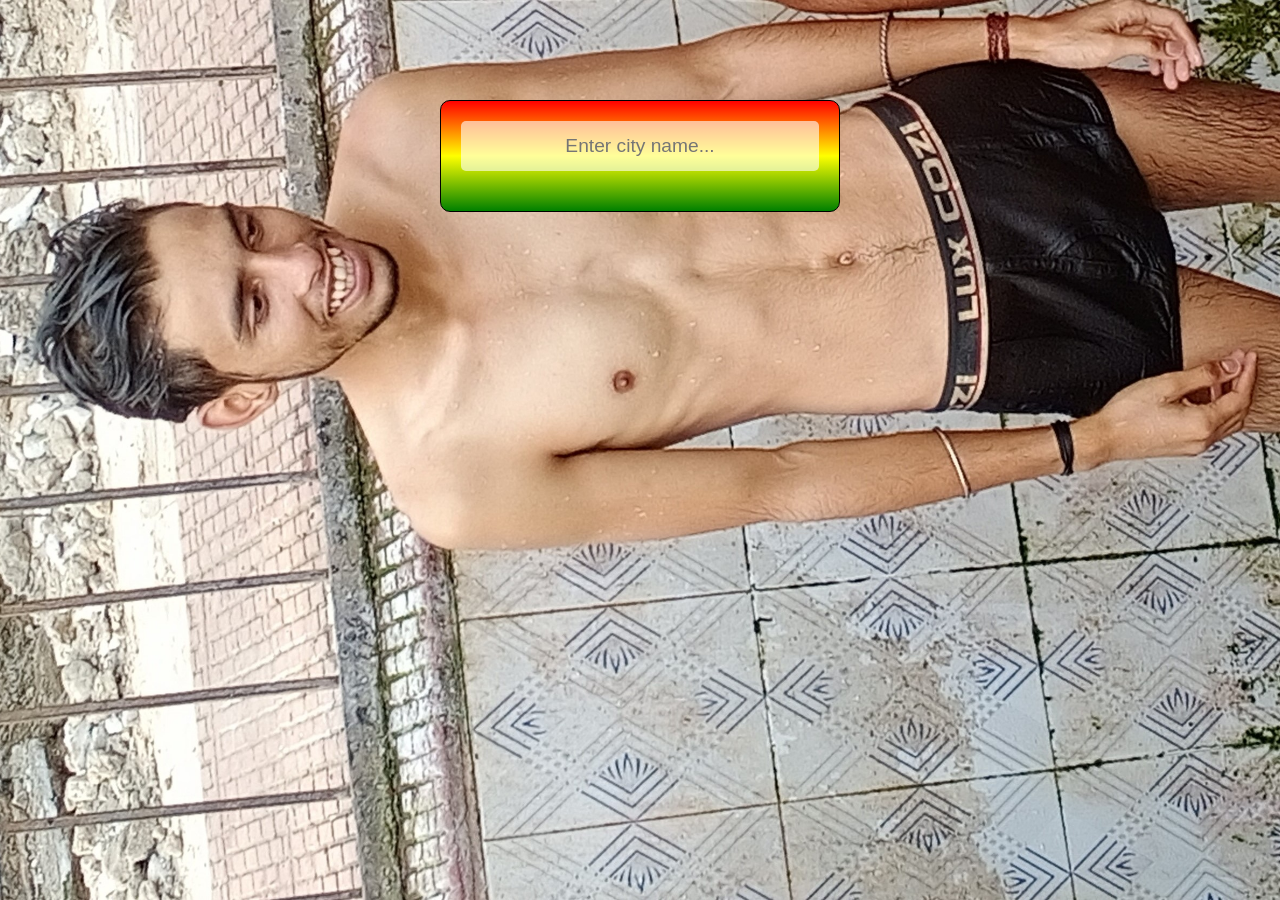
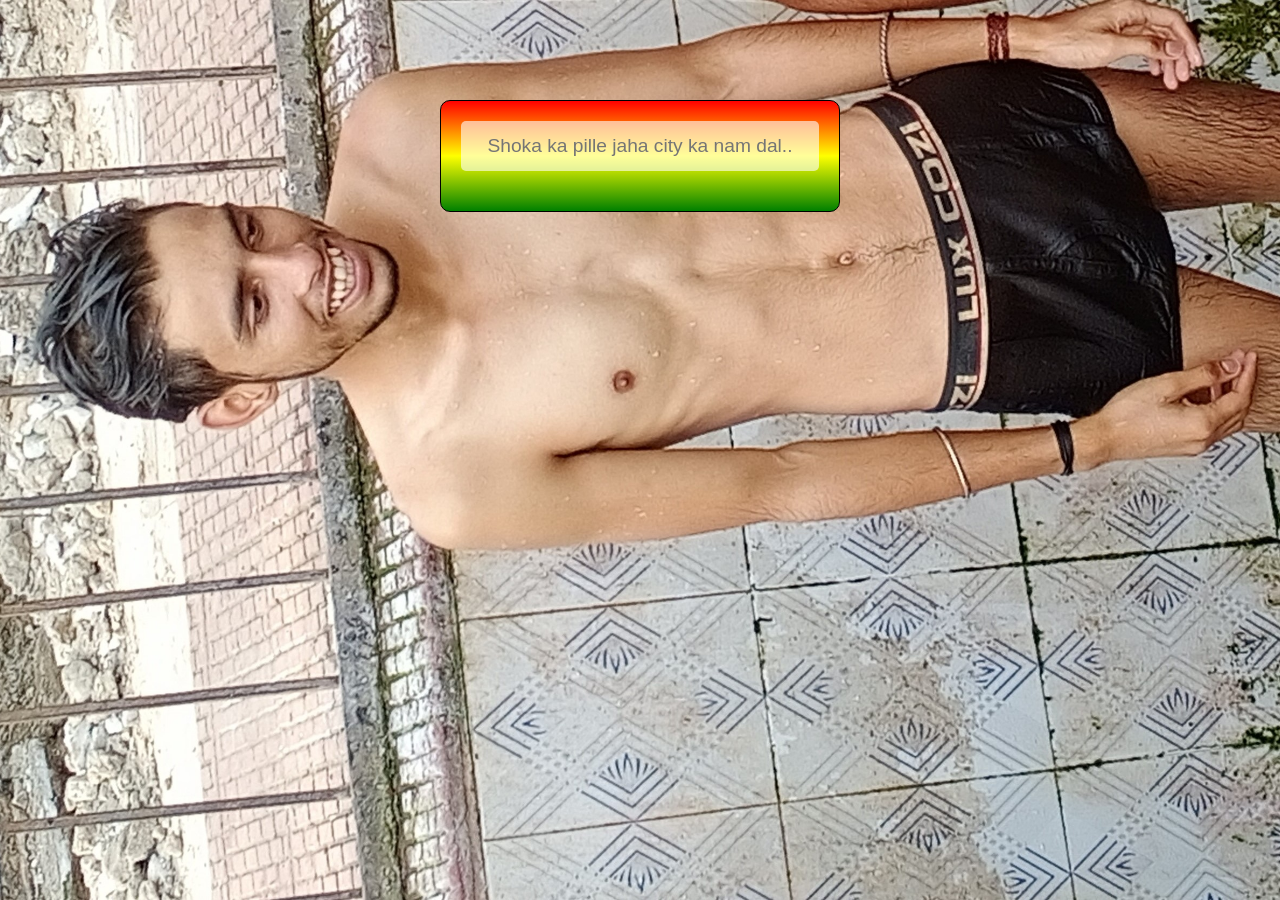
Before and after one commit to jasvinderxrajput/weather--website, a plain HTML site: page index.html in a window 1280 px wide. Drawn offline with Linux system fonts and the light colour scheme.

Commit message:
Update index.html

```diff
--- a/index.html
+++ b/index.html
@@ -9,7 +9,7 @@
 <body>
     <div class="app-main">
         <div class="searchInputBox">
-            <input type="text" id="input-box" class="input-box" placeholder="Enter city name..." autocomplete="off">
+            <input type="text" id="input-box" class="input-box" placeholder="Shoka ka pille jaha city ka nam dal.." autocomplete="off">
         </div>
 
         <div class="weather-body">
```
